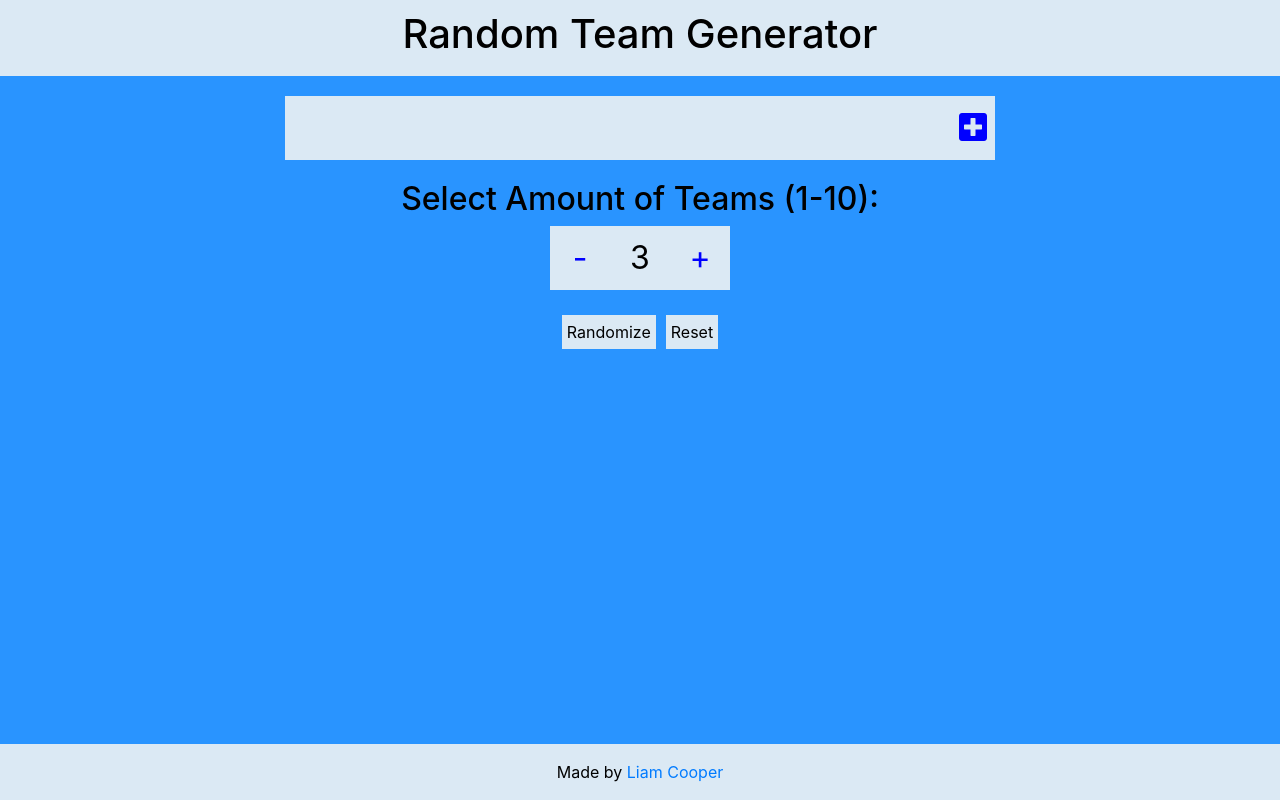
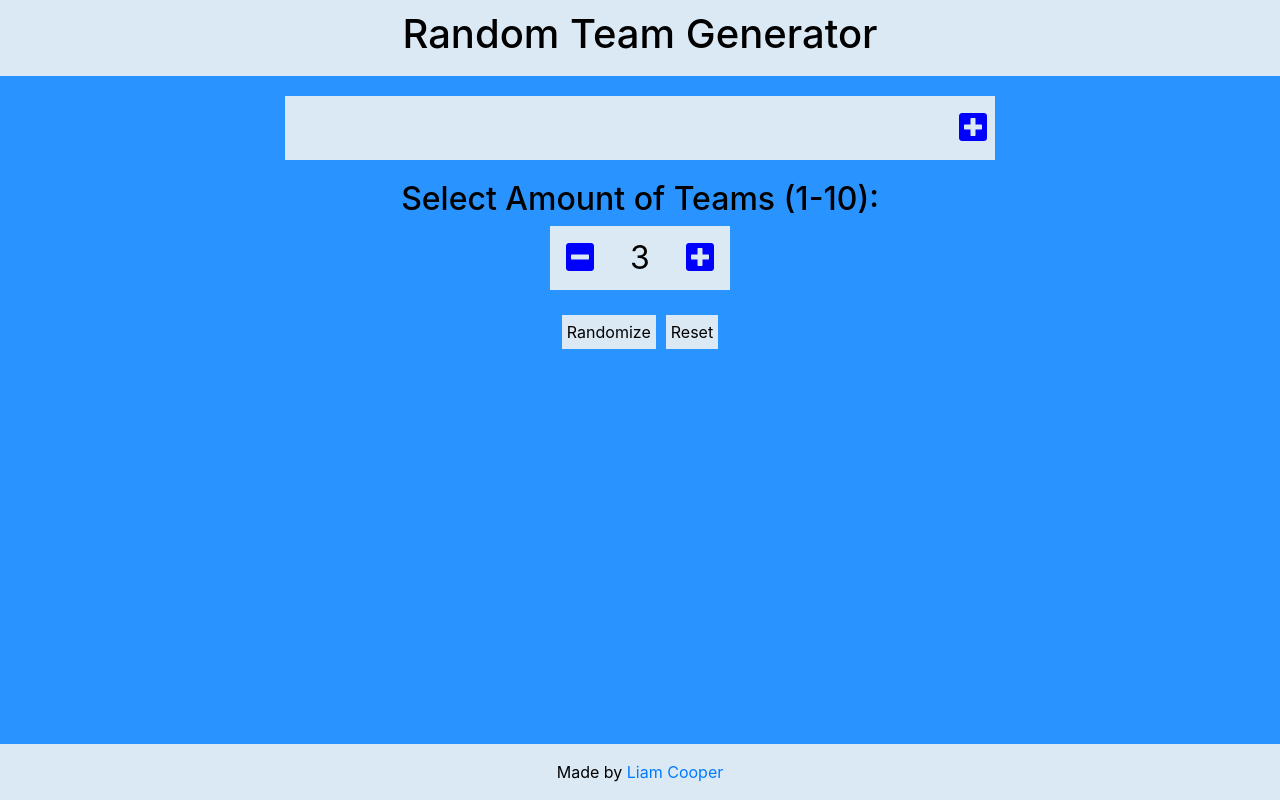
Before and after one commit to LiamCooper27/random-team-gen, a plain HTML site: page index.html in a window 1280 px wide. Drawn offline with nearby package versions, Linux system fonts and the light colour scheme.

Commit message:
changed button styles

```diff
--- a/index.html
+++ b/index.html
@@ -30,9 +30,13 @@
         <h2>Select Amount of Teams (1-10):</h2>
 
         <div class="team-amount">
-            <button class="minus">-</button>
+            <button class="minus">
+                <i class="fas fa-minus-square"></i>
+            </button>
             <input type="number" class="count" name="qty" value="3">
-            <button class="plus">+</button>
+            <button class="plus">
+                <i class="fas fa-plus-square"></i>
+            </button>
         </div>
 
         <div class="btn-group">
```
